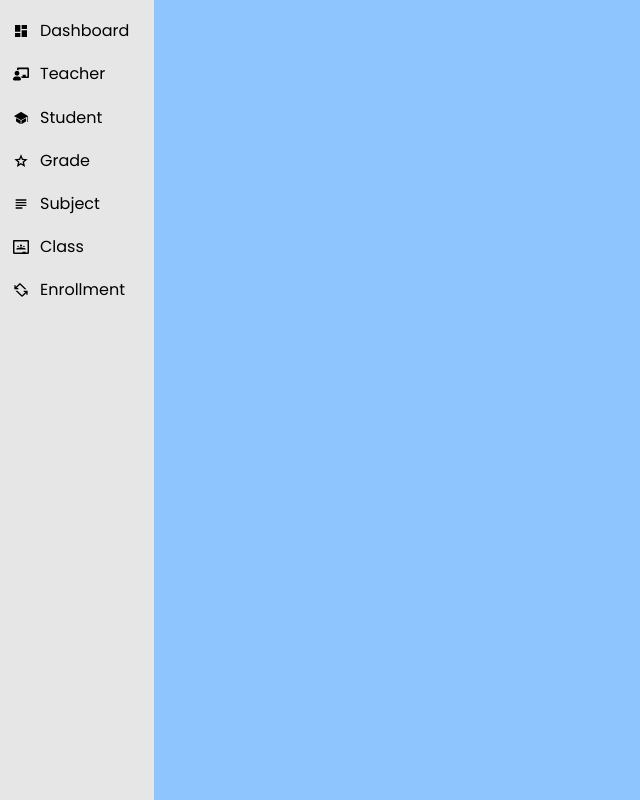
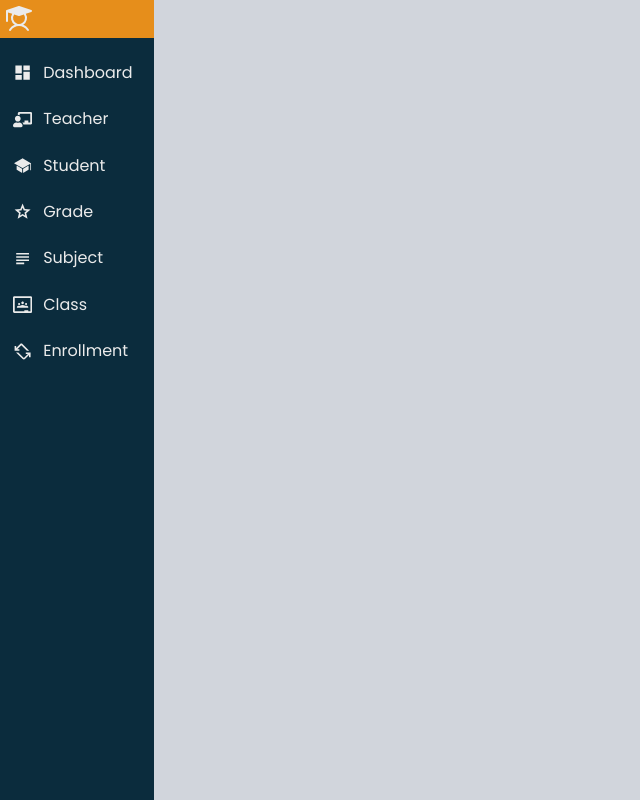
Before and after one commit to koayniaina/Dashboard, a Next.js app: page / in a window 1280 px wide. Shown: the whole page, without its empty margins (0-640 px from the left). Built offline with nearby package versions, Linux system fonts and the light colour scheme.

Commit message:
styles sidebar

```diff
--- a/app/(dashboard)/layout.tsx
+++ b/app/(dashboard)/layout.tsx
@@ -12,7 +12,7 @@ export default function DashLayout({
       <section className="w-[4vw]">
         <Sidebar/>
       </section>
-      <section className="w-[96vw] bg-blue-300">
+      <section className="w-[96vw] bg-gray-300">
         {children}
        </section>
     </main>
--- a/app/components/Sidebar.tsx
+++ b/app/components/Sidebar.tsx
@@ -12,11 +12,15 @@ import {
 } from "react-icons/md";
 import styles from "@/styles/Sidebar.module.css";
 import { SiGoogleclassroom } from "react-icons/si";
+import { PiStudentFill } from "react-icons/pi";
 
 export default function Sidebar() {
   return (
     <div>
       <div className={styles.sidbare}>
+        <h1>
+          <PiStudentFill />
+        </h1>
 
         <li>
           <Link href="/" className="tooltip-right" data-tip="dashboard">
--- a/styles/Sidebar.module.css
+++ b/styles/Sidebar.module.css
@@ -1,9 +1,10 @@
 .sidbare{
   position:fixed;
-  background: #e6e6e6;
+  background: #0b2c3d;
   height: 100vh;
   z-index: 1;
   width: 100vw;
+  color: rgb(235, 235, 235);
   max-width: 4vw;
   transition: .5s;
 }
@@ -12,10 +13,20 @@
   max-width: 12vw;
 }
 
+.sidbare h1{
+  font-size: 2rem;
+  padding: .2rem;
+  background-color: #e68e1b;
+}
+
 .sidbare li a{
   display: flex;
   align-items: center;
   gap: .7rem;
-  margin: 1.2rem .8rem;
+  margin: 1.4rem .8rem;
   overflow: hidden;
 }
+
+.icon{
+  font-size: 1.2rem;
+}
```
